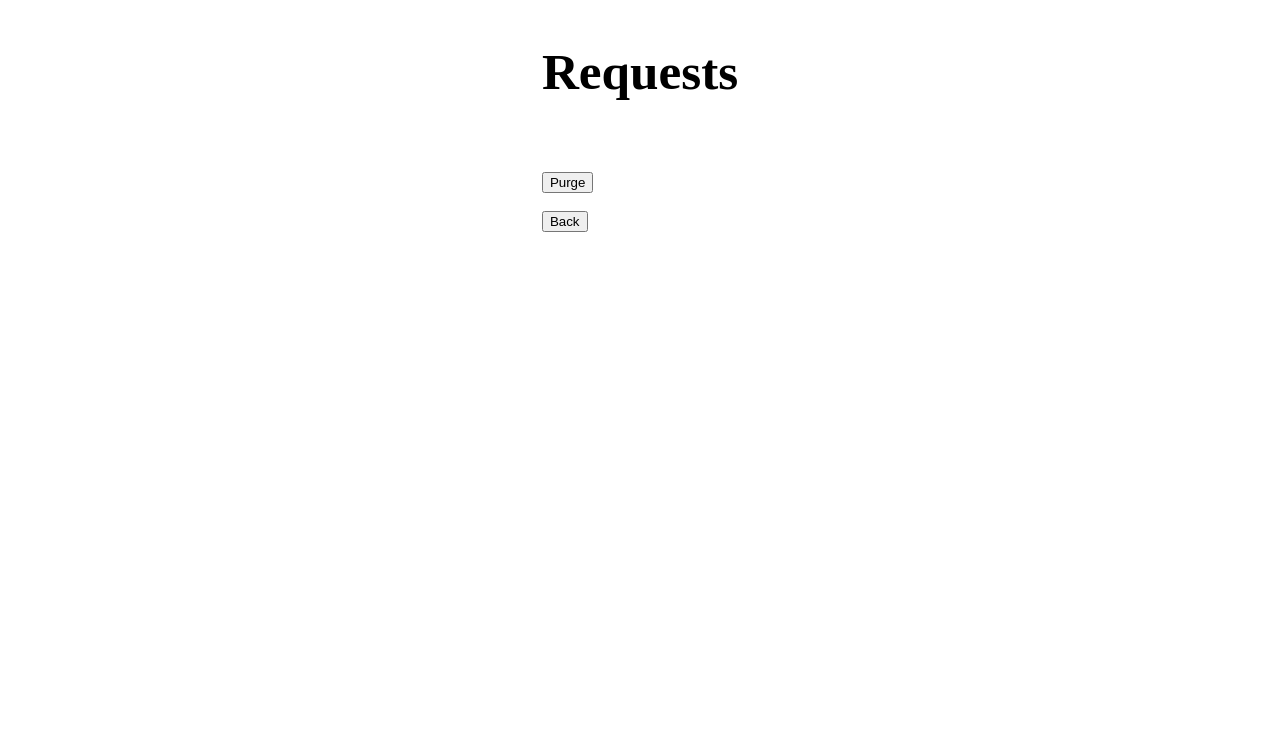
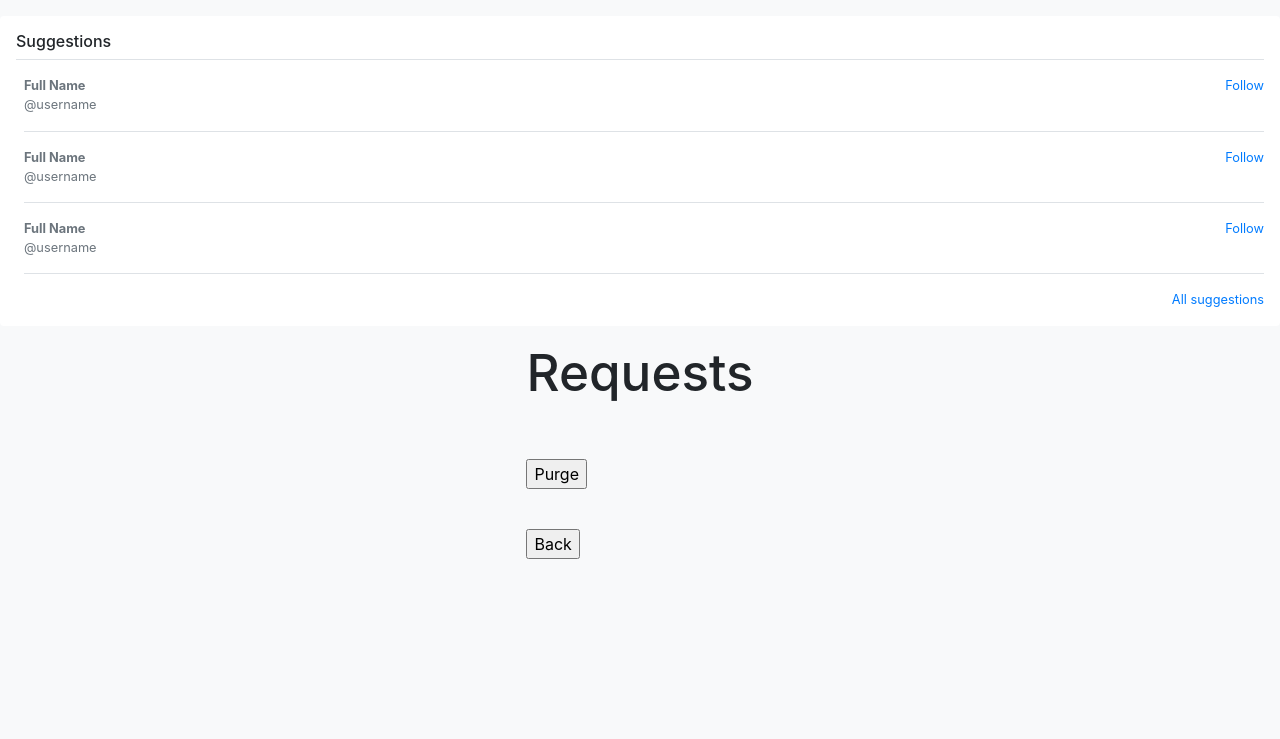
Before and after one commit to andrewisen/dj-requests, a PHP site: page /dj/index.php in a window 1280 px wide. Shown: the top 739 px of the page. Run offline with PHP 8.4, Linux system fonts and the light colour scheme; some libraries are stand-ins or nearby versions.

Commit message:
Add Bootstrap

```diff
--- a/app/dj/index.php
+++ b/app/dj/index.php
@@ -1,13 +1,74 @@
-<!DOCTYPE html>
-<html>
 <head>
 	<title>DJ Request(er)</title>
 	<meta name="description" content="DJ requester">
-	<meta name="author" content="André Wisén">
+	<meta name="author" content="Arvid & André">
 	<meta charset="UTF-8">
-	<meta name="viewport" content="width=device-width, initial-scale=1.0">
+	<meta name="viewport" content="width=device-width, initial-scale=1, shrink-to-fit=no">
+
+	<!-- FAVICONS -->
+	<link rel="apple-touch-icon" sizes="180x180" href="../favicon/apple-touch-icon.png">
+	<link rel="icon" type="image/png" sizes="32x32" href="../favicon/favicon-32x32.png">
+	<link rel="icon" type="image/png" sizes="16x16" href="../favicon/favicon-16x16.png">
+	<link rel="manifest" href="../favicon/site.webmanifest">
+	<link rel="mask-icon" href="../favicon/safari-pinned-tab.svg" color="#563d7c">
+	<link rel="shortcut icon" href="../favicon/favicon.ico">
+	<meta name="apple-mobile-web-app-title" content="DJ Requests">
+	<meta name="application-name" content="DJ Requests">
+	<meta name="msapplication-TileColor" content="#ffc40d">
+	<meta name="msapplication-config" content="../favicon/browserconfig.xml">
+	<meta name="theme-color" content="#ffffff">
+
+	<!-- BOOSTRAP 4 -->
+	<link rel="stylesheet" href="https://stackpath.bootstrapcdn.com/bootstrap/4.3.1/css/bootstrap.min.css" integrity="sha384-ggOyR0iXCbMQv3Xipma34MD+dH/1fQ784/j6cY/iJTQUOhcWr7x9JvoRxT2MZw1T" crossorigin="anonymous">
+
+	<!-- CUSTOM -->
+	<link href="../css/sticky-footer-navbar.css" type="text/css"  rel="stylesheet">
+	<link href="../css/search.css" type="text/css" rel="stylesheet">
+	<link href="../css/dj.css" type="text/css" rel="stylesheet">
 </head>
-<body>
+<body class="bg-light">
+<main>
+<div class="my-3 p-3 bg-white rounded box-shadow">
+        <h6 class="border-bottom border-gray pb-2 mb-0">Suggestions</h6>
+        <div class="media text-muted pt-3">
+          <img data-src="holder.js/32x32?theme=thumb&bg=007bff&fg=007bff&size=1" alt="" class="mr-2 rounded">
+          <div class="media-body pb-3 mb-0 small lh-125 border-bottom border-gray">
+            <div class="d-flex justify-content-between align-items-center w-100">
+              <strong class="text-gray-dark">Full Name</strong>
+              <a href="#">Follow</a>
+            </div>
+            <span class="d-block">@username</span>
+          </div>
+        </div>
+        <div class="media text-muted pt-3">
+          <img data-src="holder.js/32x32?theme=thumb&bg=007bff&fg=007bff&size=1" alt="" class="mr-2 rounded">
+          <div class="media-body pb-3 mb-0 small lh-125 border-bottom border-gray">
+            <div class="d-flex justify-content-between align-items-center w-100">
+              <strong class="text-gray-dark">Full Name</strong>
+              <a href="#">Follow</a>
+            </div>
+            <span class="d-block">@username</span>
+          </div>
+        </div>
+        <div class="media text-muted pt-3">
+          <img data-src="holder.js/32x32?theme=thumb&bg=007bff&fg=007bff&size=1" alt="" class="mr-2 rounded">
+          <div class="media-body pb-3 mb-0 small lh-125 border-bottom border-gray">
+            <div class="d-flex justify-content-between align-items-center w-100">
+              <strong class="text-gray-dark">Full Name</strong>
+              <a href="#">Follow</a>
+            </div>
+            <span class="d-block">@username</span>
+          </div>
+        </div>
+        <small class="d-block text-right mt-3">
+          <a href="#">All suggestions</a>
+        </small>
+      </div>
+    </main>
+
+
+
+
 	<div style="text-align: center;">
     <div style="display: inline-block; text-align: left;">
 		<header></header>
@@ -102,5 +163,9 @@
 		</div>
 	</div>
 	</div>
+	<!-- CDNs -->
+	<script src="https://code.jquery.com/jquery-3.2.1.slim.min.js" integrity="sha384-KJ3o2DKtIkvYIK3UENzmM7KCkRr/rE9/Qpg6aAZGJwFDMVNA/GpGFF93hXpG5KkN" crossorigin="anonymous"></script>
+	<script src="https://cdnjs.cloudflare.com/ajax/libs/popper.js/1.12.9/umd/popper.min.js" integrity="sha384-ApNbgh9B+Y1QKtv3Rn7W3mgPxhU9K/ScQsAP7hUibX39j7fakFPskvXusvfa0b4Q" crossorigin="anonymous"></script>
+	<script src="https://maxcdn.bootstrapcdn.com/bootstrap/4.0.0/js/bootstrap.min.js" integrity="sha384-JZR6Spejh4U02d8jOt6vLEHfe/JQGiRRSQQxSfFWpi1MquVdAyjUar5+76PVCmYl" crossorigin="anonymous"></script>
 </body>
 </html>
--- a/app/index.html
+++ b/app/index.html
@@ -1,4 +1,4 @@
-	<!DOCTYPE html>
+<!DOCTYPE html>
 <html>
 <head>
 	<title>DJ Request(er)</title>
```
